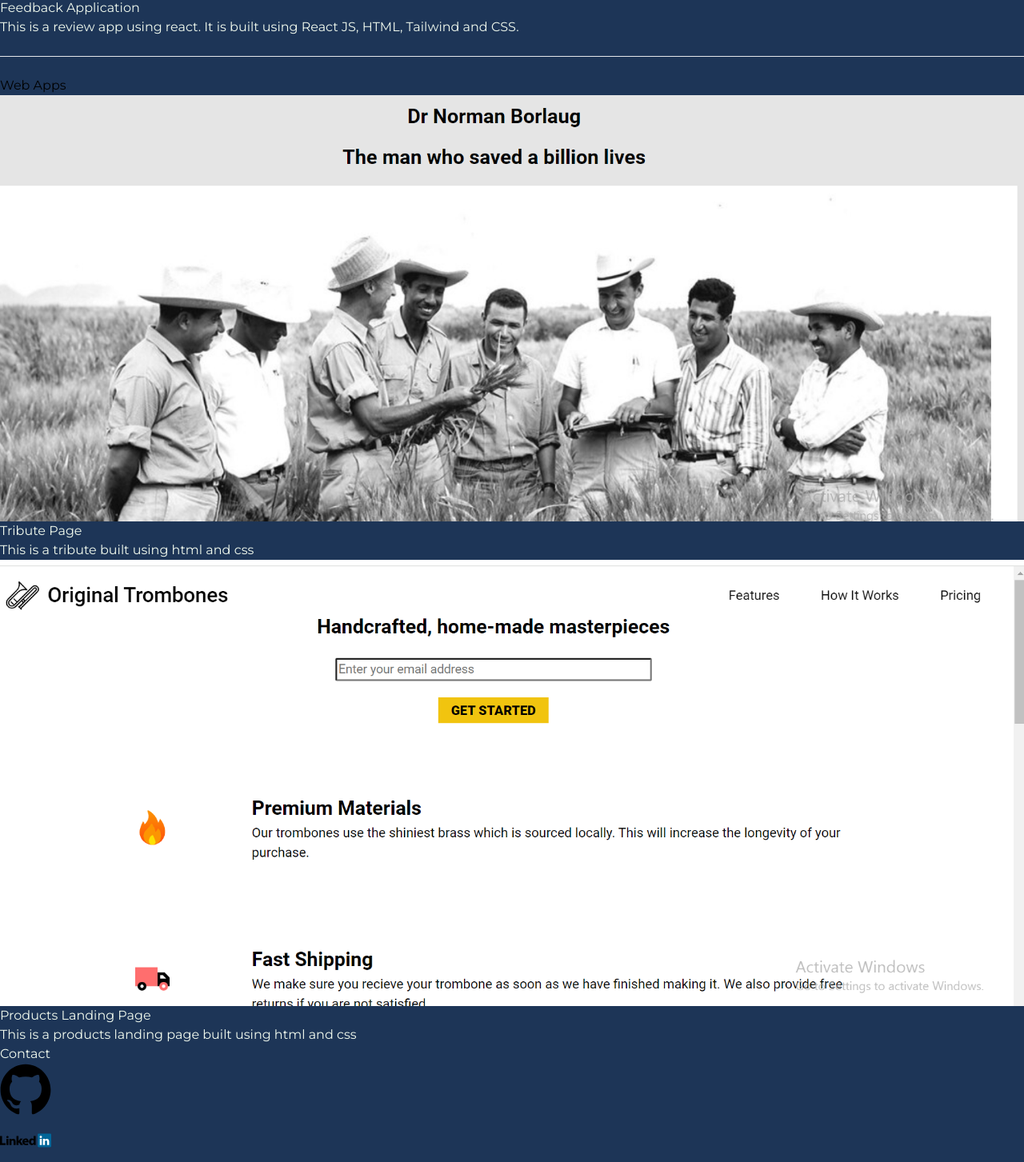
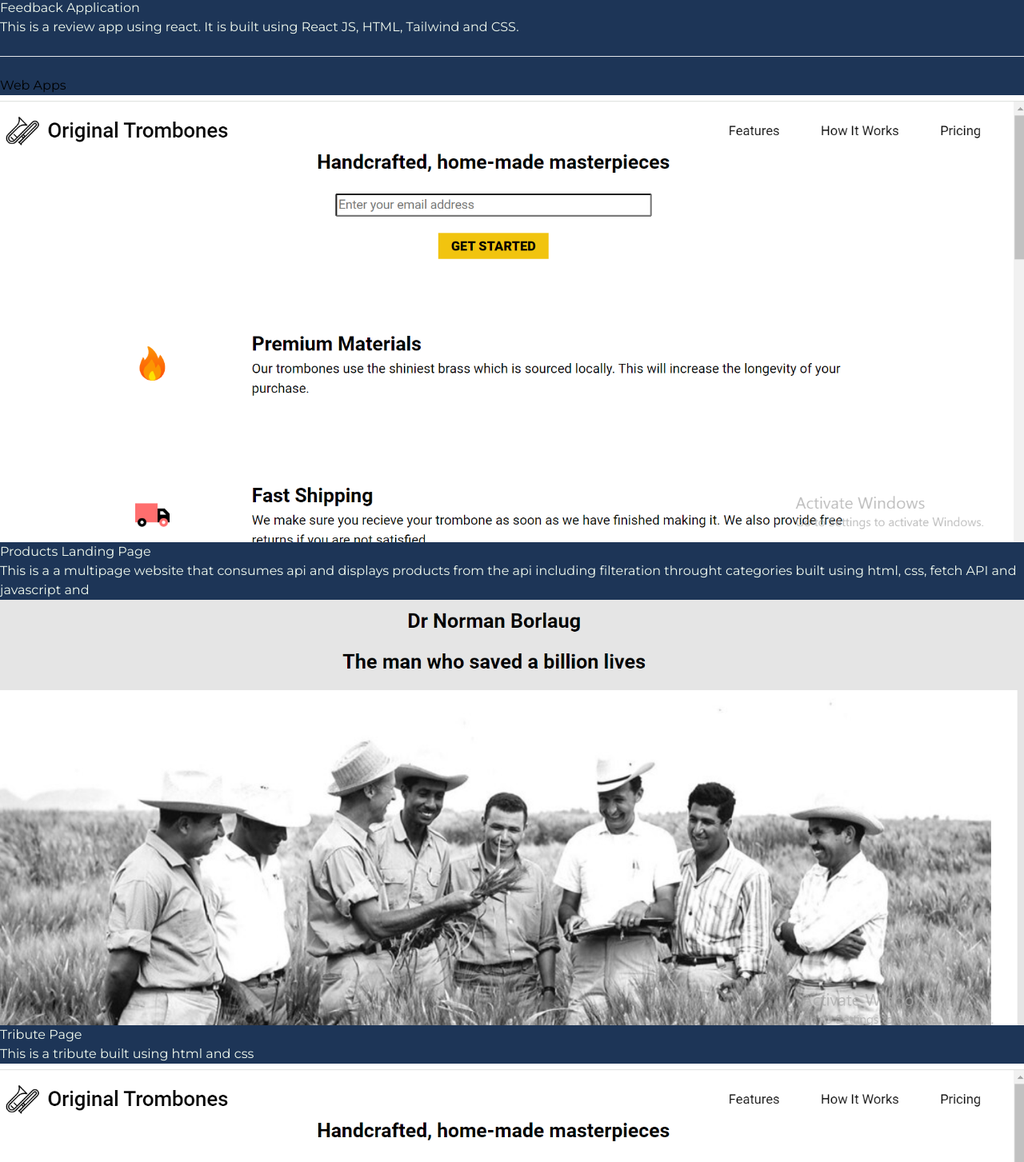
Before and after one commit to TaiwoSaidat/my-portfolio-app, a React (Vite) app: page / in a window 1280 px wide. Shown: the part 5677-7130 px from the top of the page at 80% size. Built offline with nearby package versions, Linux system fonts and the light colour scheme.

Commit message:
add a new web app

```diff
--- a/src/components/layout/Projects.jsx
+++ b/src/components/layout/Projects.jsx
@@ -28,10 +28,7 @@ function Projects() {
       >
         {/* image */}
         <div className="w-80 rounded">
-          <a
-            href="https://deploy-preview-41--beautyxpert.netlify.app/"
-            className="w-full h-full"
-          >
+          <a href="https://beautyxpert.netlify.app/" className="w-full h-full">
             <img
               src={beauty}
               alt="Project 2"
@@ -59,7 +56,6 @@ function Projects() {
           </p>
         </div>
       </div>
-
       {/* project 2 quiz app */}
       <div
         className="p-10 bg-[#a8dadc] hover:bg-[#1d3557] flex flex-col justify-center items-center gap-5 lg:flex-row
@@ -95,7 +91,6 @@ function Projects() {
           </p>
         </div>
       </div>
-
       {/* project 3 kiddies auto */}
       <div
         className="p-10 bg-[#a8dadc] hover:bg-[#1d3557] flex flex-col justify-center items-center gap-5 lg:flex-row
@@ -130,7 +125,6 @@ function Projects() {
           </p>
         </div>
       </div>
-
       {/* project 4 firebase login/ signup */}
       <div
         className="p-10 bg-[#a8dadc] hover:bg-[#1d3557] flex flex-col justify-center items-center gap-5 lg:flex-row
@@ -166,7 +160,6 @@ function Projects() {
           </p>
         </div>
       </div>
-
       {/* project 5 feed back app */}
       <div
         className="p-10 bg-[#a8dadc] hover:bg-[#1d3557] flex flex-col justify-center items-center gap-5 lg:flex-row
@@ -201,11 +194,46 @@ function Projects() {
           </p>
         </div>
       </div>
-<br /> <hr /> <br />
+      <br /> <hr /> <br />
       <h6 className="text-3xl text-[#a8dadc] font-bold text-center">
         Web Apps
       </h6>
-      {/* project 6 */}
+      {/* project 6 pixel pioneers digital app */}
+      <div
+        className="p-10 bg-[#a8dadc] hover:bg-[#1d3557] flex flex-col justify-center items-center gap-5 lg:flex-row
+				max-w-5xl mx-auto shadow transition hover:shadow-xl hover:scale-[102%] w-full"
+      >
+        {/* image */}
+        <div className="w-80 rounded">
+          <a
+            href="https://products-landing-page-six.vercel.app/"
+            className="w-full h-full"
+          >
+            <img
+              src={trombone}
+              alt="Project 2"
+              className="w-full h-full bg-cover rounded"
+            />
+          </a>
+        </div>
+        {/* text */}
+        <div className="flex flex-col align-center mx-auto gap-4 justify-center flex-1">
+          <h2 className="font-bold text-3xl text-center">
+            <a
+              className="hover:underline"
+              href="https://products-landing-page-six.vercel.app/"
+            >
+              Products Landing Page
+            </a>
+          </h2>
+          <p>
+            This is a a multipage website that consumes api and displays
+            products from the api including filteration throught categories
+            built using html, css, fetch API and javascript and
+          </p>
+        </div>
+      </div>
+      {/* project 7 tribute page */}
       <div
         className="p-10 bg-[#a8dadc] hover:bg-[#1d3557] flex flex-col justify-center items-center gap-5 lg:flex-row
 				max-w-5xl mx-auto shadow transition hover:shadow-xl hover:scale-[102%] w-full"
@@ -236,8 +264,7 @@ function Projects() {
           <p>This is a tribute built using html and css</p>
         </div>
       </div>
-
-      {/* project 7 products/ music intrument landing page */}
+      {/* project 8 products/ music instrument landing page */}
       <div
         className="p-10 bg-[#a8dadc] hover:bg-[#1d3557] flex flex-col justify-center items-center gap-5 lg:flex-row
 				max-w-5xl mx-auto shadow transition hover:shadow-xl hover:scale-[102%] w-full"
@@ -265,10 +292,12 @@ function Projects() {
               Products Landing Page
             </a>
           </h2>
-          <p>This is a products landing page built using html and css</p>
+          <p>
+            This is a products landing page for an shop that sells musical
+            instruments built using html and css
+          </p>
         </div>
       </div>
-
       {/* project 2 */}
       {/* <div className="p-10 bg-emerald-200 flex flex-col justify-center items-center gap-5 lg:flex-row-reverse
 				max-w-5xl mx-auto shadow transition hover:shadow-xl hover:scale-[102%] w-full"> */}
```
